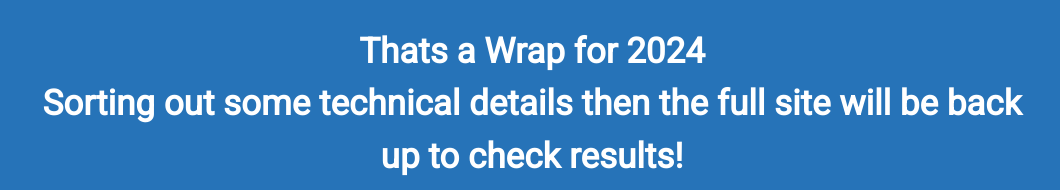
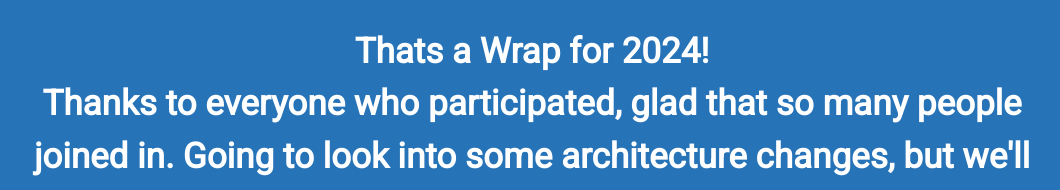
Before and after one commit to sselfridge/sselfridge.github.io, a plain HTML site: page index.html in a window 1280 px wide. Shown: the part 601-791 px from the top of the page, without its empty margins (108-1168 px from the left). Drawn offline with Linux system fonts and the light colour scheme; a web font is replaced by a local one.

Commit message:
end of season 2024 message

```diff
--- a/index.html
+++ b/index.html
@@ -34,9 +34,13 @@
           src="./assets/api_logo_pwrdBy_strava_horiz_light.svg"
         />
         <h2>
-          Thats a Wrap for 2024<br />
-          Sorting out some technical details then the full site will be back up
-          to check results!
+          Thats a Wrap for 2024!<br />
+          Thanks to everyone who participated, glad that so many people joined
+          in. Going to look into some architecture changes, but we'll be back
+          for 2025!!
+          <br />
+          Until then if you have an suggestions/improvements email/instagram me
+          at the links below.
         </h2>
       </div>
       <div id="infoBtn" class="button">Info</div>
@@ -79,8 +83,6 @@
         <div>
           <ul>
             <li>Have a segment suggestion?</li>
-            <li>Care to be part of the beta testing?</li>
-            <li>Want to help with coding / designing?</li>
             <li>Have any feedback or ideas for how to make this fun?</li>
             <li>Got a good recipe you'd like to share?</li>
           </ul>
@@ -91,7 +93,7 @@
 
           <!-- <span>Or</span> -->
         </div>
-        <div class="flexCol" id="submitArea">
+        <!-- <div class="flexCol" id="submitArea">
           <textarea
             id="textArea"
             placeholder="Message here..."
@@ -102,8 +104,8 @@
             <span id="textCount">1000</span> characters remaining
           </span>
           <div class="button" onclick="submit()">Submit</div>
-        </div>
-        <div class="hideElm" id="allDone">
+        </div> -->
+        <!-- <div class="hideElm" id="allDone">
           <span
             >Thanks for your submission! <br />If you left contact info I'll get
             back to you.</span
@@ -111,7 +113,7 @@
           <div class="button" onclick="bringTextBack()">
             Wait, I had more...
           </div>
-        </div>
+        </div> -->
       </article>
     </section>
   </body>
```
